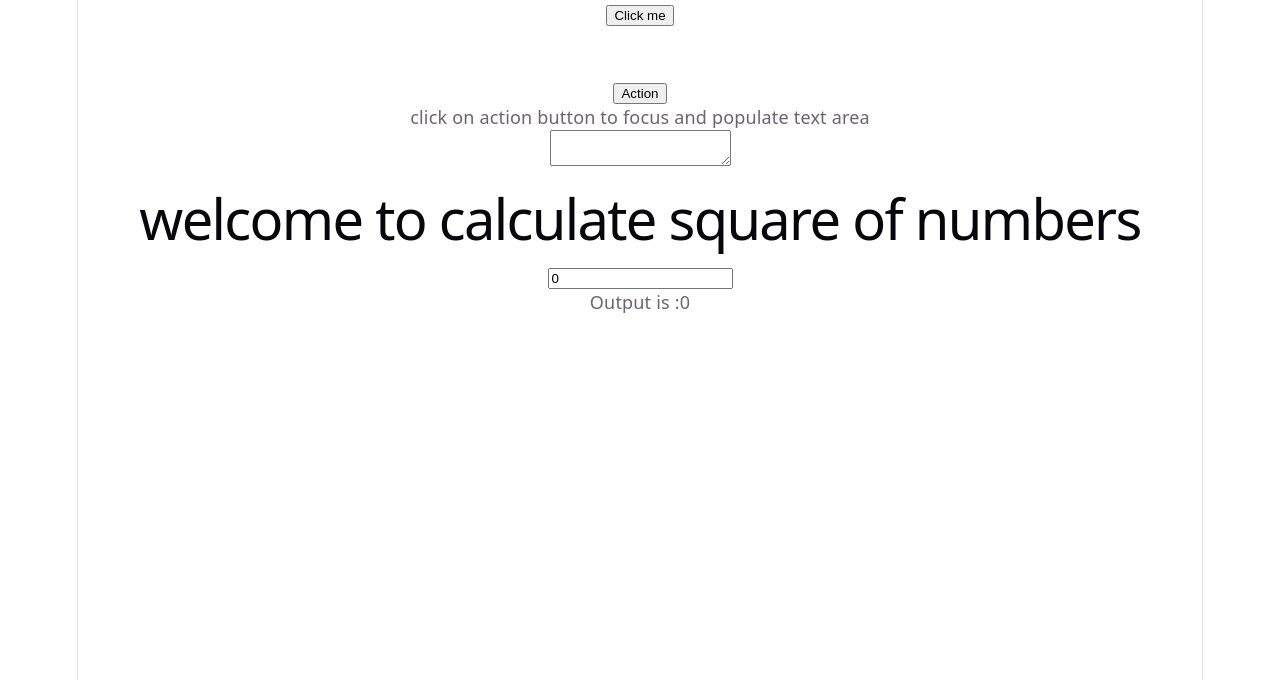
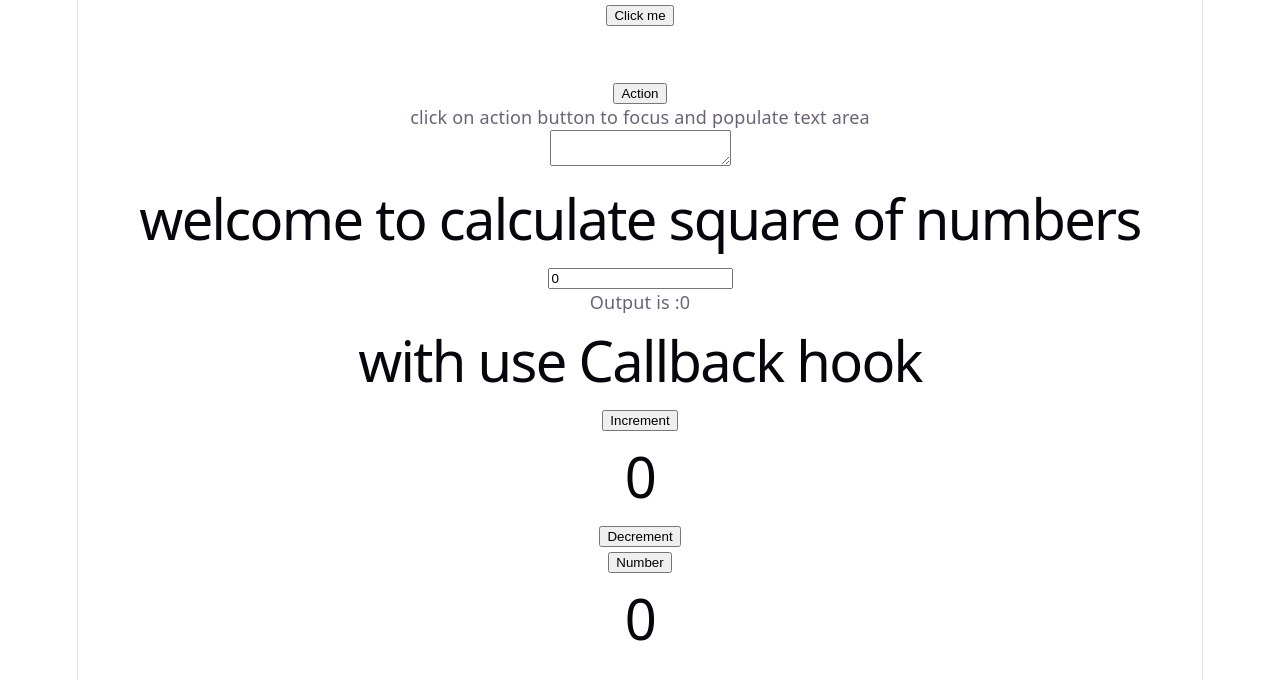
Before and after one commit to Aditi2354/Day4, a React (Vite) app: page / in a window 1280 px wide. Shown: the top 680 px of the page. Built offline with nearby package versions, Linux system fonts and the light colour scheme.

Commit message:
practiced useCallback

```diff
--- a/src/App.jsx
+++ b/src/App.jsx
@@ -3,6 +3,7 @@ import './App.css'
 import UseRef1 from './UseRef1'
 import DOMvalue from './Useref2'
 import HeavyCalculation from './UseMemo'
+import Callback from './UseCallback'
 function App() {
 
 
@@ -20,6 +21,9 @@ function App() {
       <>
       <HeavyCalculation/>
       </>
+      <>
+      <Callback/>
+      </>
     </>
   )
 }
--- /dev/null
+++ b/src/UseCallback.jsx
@@ -0,0 +1,36 @@
+import { useCallback ,useState} from "react";
+const functSet = new Set()
+export default function Callback(){
+    const[num,setNum] =useState(0)
+    const[prev,setPrev] = useState(0)
+
+    const incPrev= useCallback(()=> setPrev(prev+1),[prev])
+    const decPrev = useCallback(()=> setPrev(prev-1), [prev])
+    const incNum=  useCallback(()=> setNum(num+1),[num])
+
+    functSet.add(incPrev)
+    functSet.add(decPrev)
+    functSet.add(incNum)
+     alert(functSet.size)
+
+     return (
+        <>
+        <div>
+            <h1>with use Callback hook</h1>
+            <div>
+                <button onClick={incPrev}>Increment</button>
+                <h1>{prev}</h1>
+
+            </div>
+
+            <button onClick={decPrev}>Decrement</button>
+            <div>
+           <button  onClick={incNum}>Number</button>
+           <h1>{num}</h1>
+            </div>
+
+        </div>
+        </>
+     )
+
+}
```
